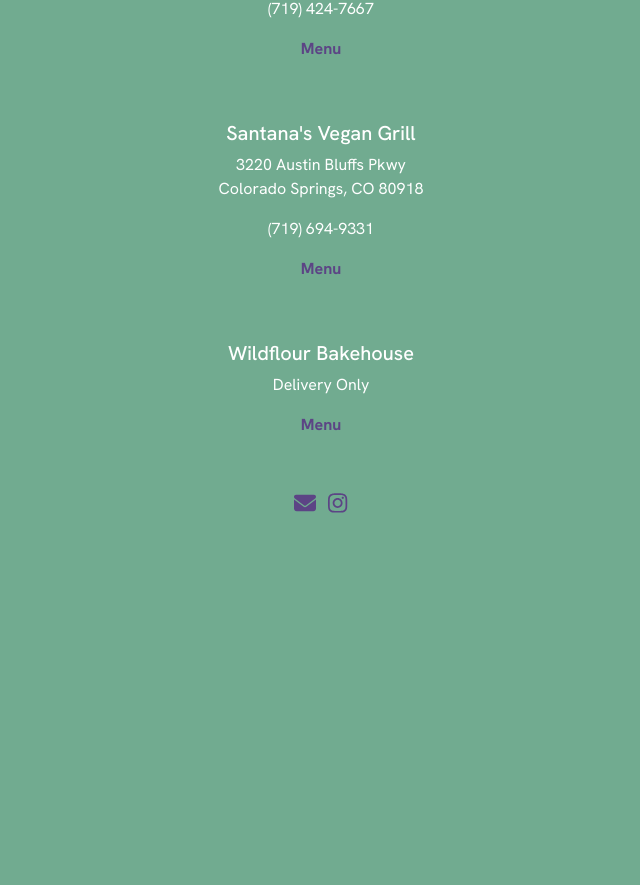
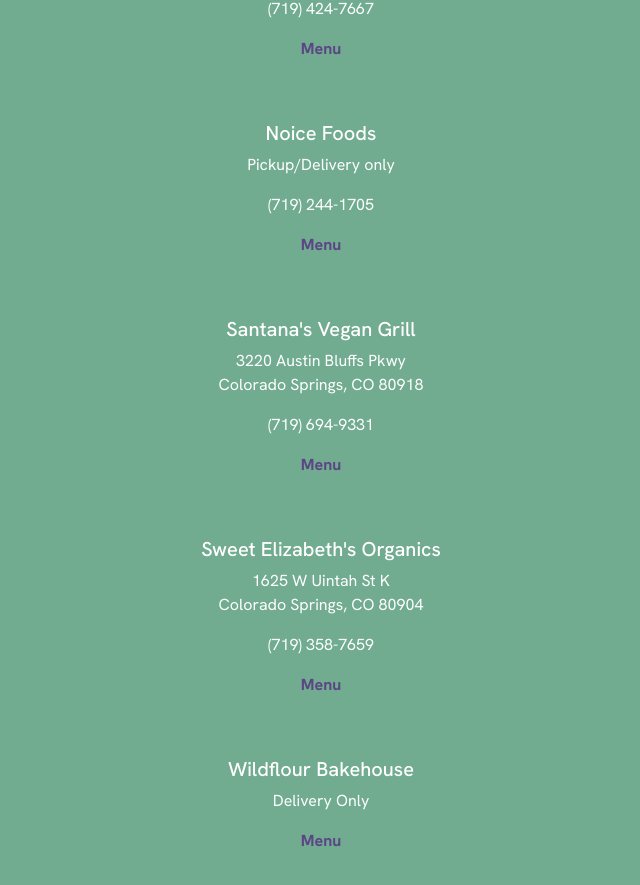
Before and after one commit to eliseraney/719-vegan-finds, a React (Create React App) app: page /Vegan in a window 1280 px wide. Shown: the part 739-1624 px from the top of the page, without its empty margins (319-959 px from the left). Before the commit the page ends 1259 px from the top, so only its background shows below. Built offline with nearby package versions, Linux system fonts and the light colour scheme.

Commit message:
Updated Restaurant pages

```diff
--- a/src/pages/Vegan.jsx
+++ b/src/pages/Vegan.jsx
@@ -29,12 +29,27 @@
         menuLink="https://www.fernsdiner.com/food"
       />
       <Restaurant
+        restaurantName="Noice Foods"
+        street="Pickup/Delivery only"
+        phoneNumber="(719) 244-1705"
+        phoneLink="tel:7192441705"
+        menuLink="https://noicefoods.com/"
+      />
+      <Restaurant
         restaurantName="Santana's Vegan Grill"
         street="3220 Austin Bluffs Pkwy"
         cityZip="Colorado Springs, CO 80918"
         phoneNumber="(719) 694-9331"
         phoneLink="tel:7196949331"
         menuLink="https://santanasvegangrill.com/"
+      />
+      <Restaurant
+        restaurantName="Sweet Elizabeth's Organics"
+        street="1625 W Uintah St K"
+        cityZip="Colorado Springs, CO 80904"
+        phoneNumber="(719) 358-7659"
+        phoneLink="tel:7193587659"
+        menuLink="https://www.sweetelizabethsorganics.com/bakery-cafe"
       />
       <Restaurant
         restaurantName="Wildflour Bakehouse"
--- a/src/pages/VeganFriendly.jsx
+++ b/src/pages/VeganFriendly.jsx
@@ -66,7 +66,17 @@
         cityZip="Colorado Springs, CO 80904"
         phoneNumber="(719) 633-4139"
         phoneLink="tel:7196334139"
-        menuLink="http://www.mountainmamanaturalfoods.com/menu"
+        menuLi
+        nk="http://www.mountainmamanaturalfoods.com/menu"
+      />
+      <Restaurant
+        restaurantName="Mountainara Cucina Italiana"
+        street="727 Gold Hill Place South"
+        cityZip="Woodland Park, CO 80863"
+        phoneNumber="(719) 687-8803"
+        phoneLink="tel:7196878803"
+        menuLi
+        nk="https://mountainara.com/"
       />
       <Restaurant
         restaurantName="OCC Brewing"
```
